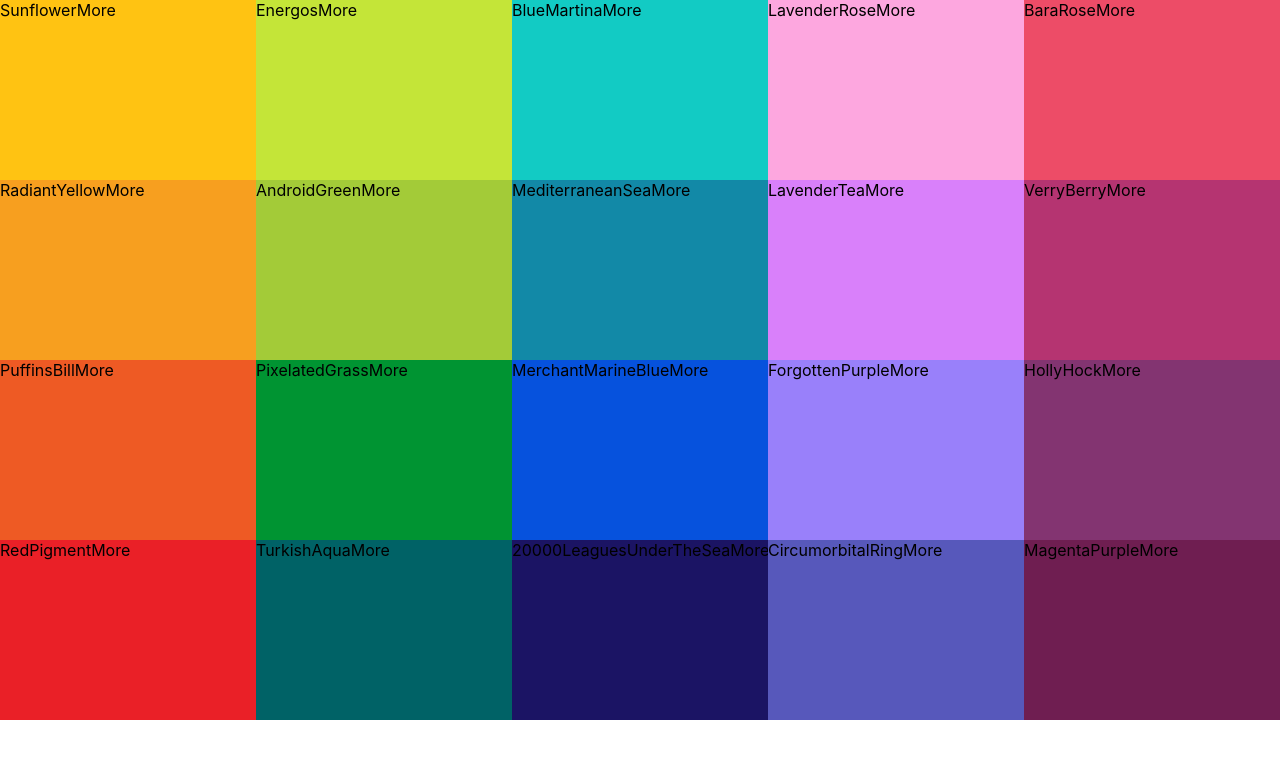
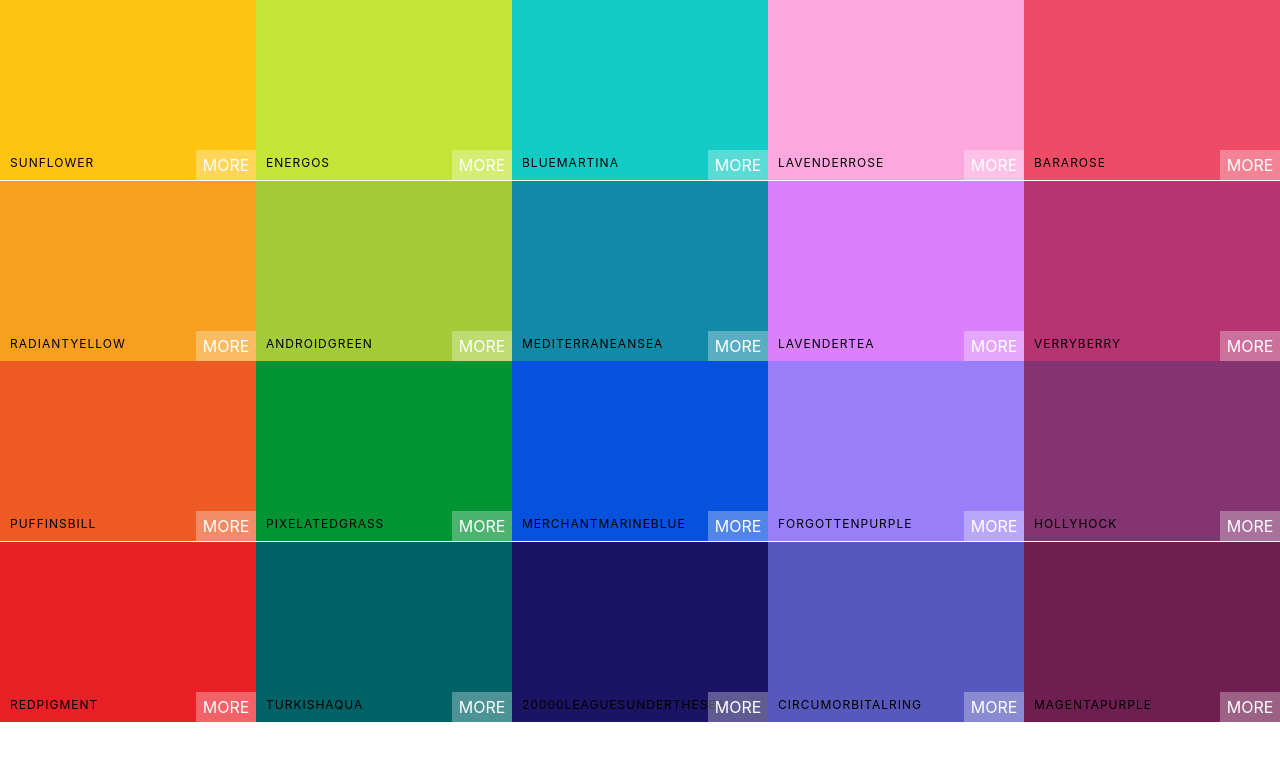
Before and after one commit to knee-rel/color-project, a React (Create React App) app: page / in a window 1280 px wide. Shown: the top 760 px of the page. Built offline with nearby package versions, Linux system fonts and the light colour scheme.

Commit message:
adding colorbox styling

```diff
--- a/src/ColorBox.css
+++ b/src/ColorBox.css
@@ -5,4 +5,56 @@
   display: inline-block;
   position: relative;
   cursor: pointer;
+  margin-bottom: -3.5px;
 }
+
+.copy-button {
+  width: 100px;
+  height: 30px;
+  position: absolute;
+  display: inline-block;
+  top: 50%;
+  left: 50%;
+  margin-left: -50px;
+  margin-top: -15px;
+  text-align: center;
+  outline: none;
+  background: rgba(255, 255, 255, 0.3);
+  font-size: 1rem;
+  line-height: 30px;
+  color: white;
+  text-transform: uppercase;
+  border: none;
+  opacity: 0;
+}
+
+.ColorBox:hover .copy-button {
+  opacity: 1;
+  transition: 0.5s;
+}
+
+.box-content {
+  position: absolute;
+  padding: 10px;
+  width: 100%;
+  left: 0px;
+  bottom: 0px;
+  color: black;
+  letter-spacing: 1px;
+  text-transform: uppercase;
+  font-size: 12px;
+}
+
+.see-more {
+  background: rgba(255, 255, 255, 0.3);
+  position: absolute;
+  border: none;
+  right: 0px;
+  bottom: 0px;
+  color: white;
+  width: 60px;
+  height: 30px;
+  text-align: center;
+  line-height: 30px;
+  text-transform: uppercase;
+}
--- a/src/ColorBox.js
+++ b/src/ColorBox.js
@@ -1,12 +1,18 @@
 import React, { Component } from "react";
-import './ColorBox.css'
+import "./ColorBox.css";
 
 class ColorBox extends Component {
   render() {
+    const { name, background } = this.props;
     return (
-      <div style={{ background: this.props.background }} className="ColorBox">
-        <span>{this.props.name}</span>
-        <span>More</span>
+      <div style={{ background }} className="ColorBox">
+        <div className="copy-container">
+          <div className="box-content">
+            <span>{name}</span>
+          </div>
+          <button className="copy-button">Copy</button>
+        </div>
+        <span className='see-more'>More</span>
       </div>
     );
   }
```
Lines whose indentation alone changed are shown as unchanged.
